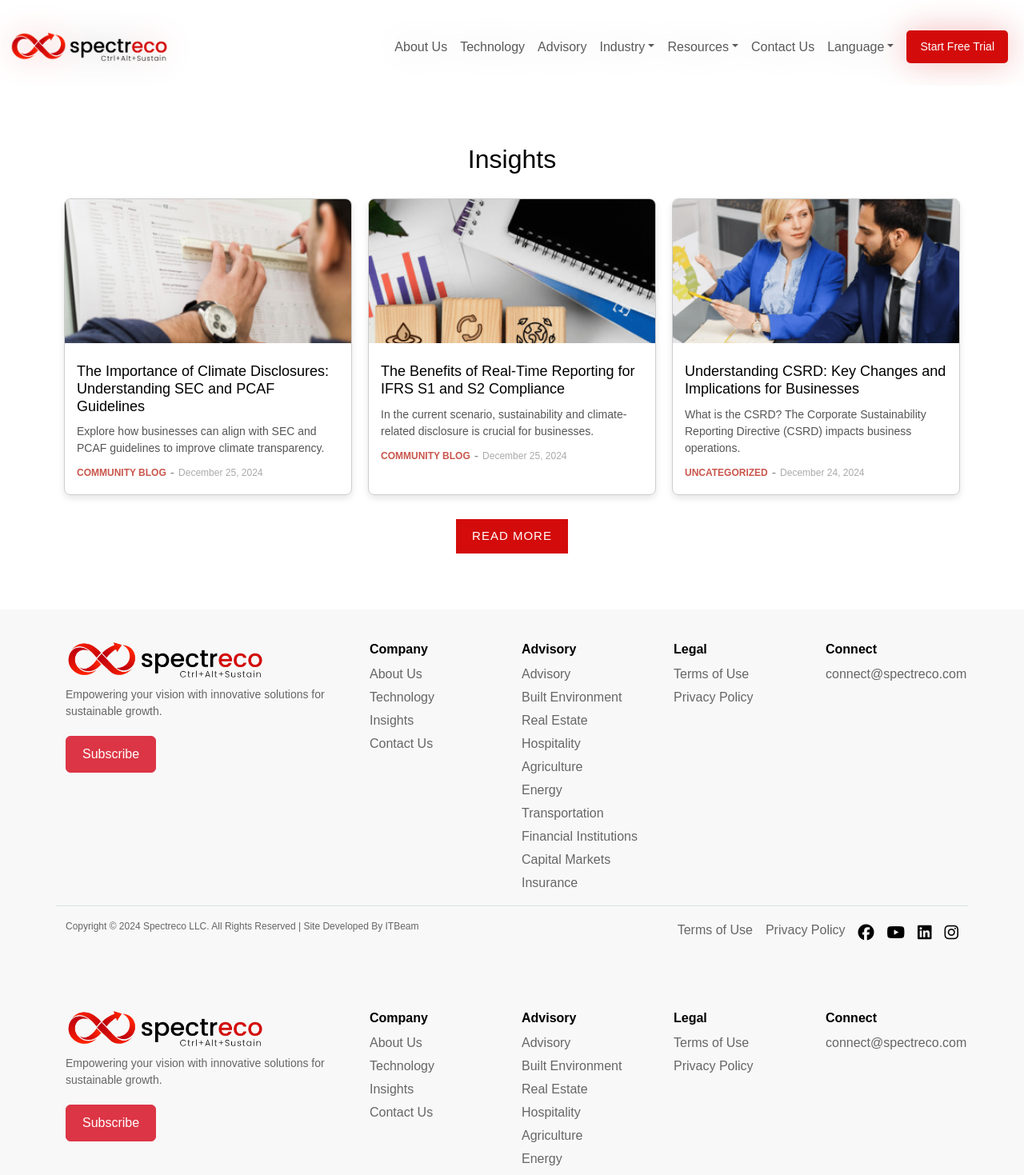
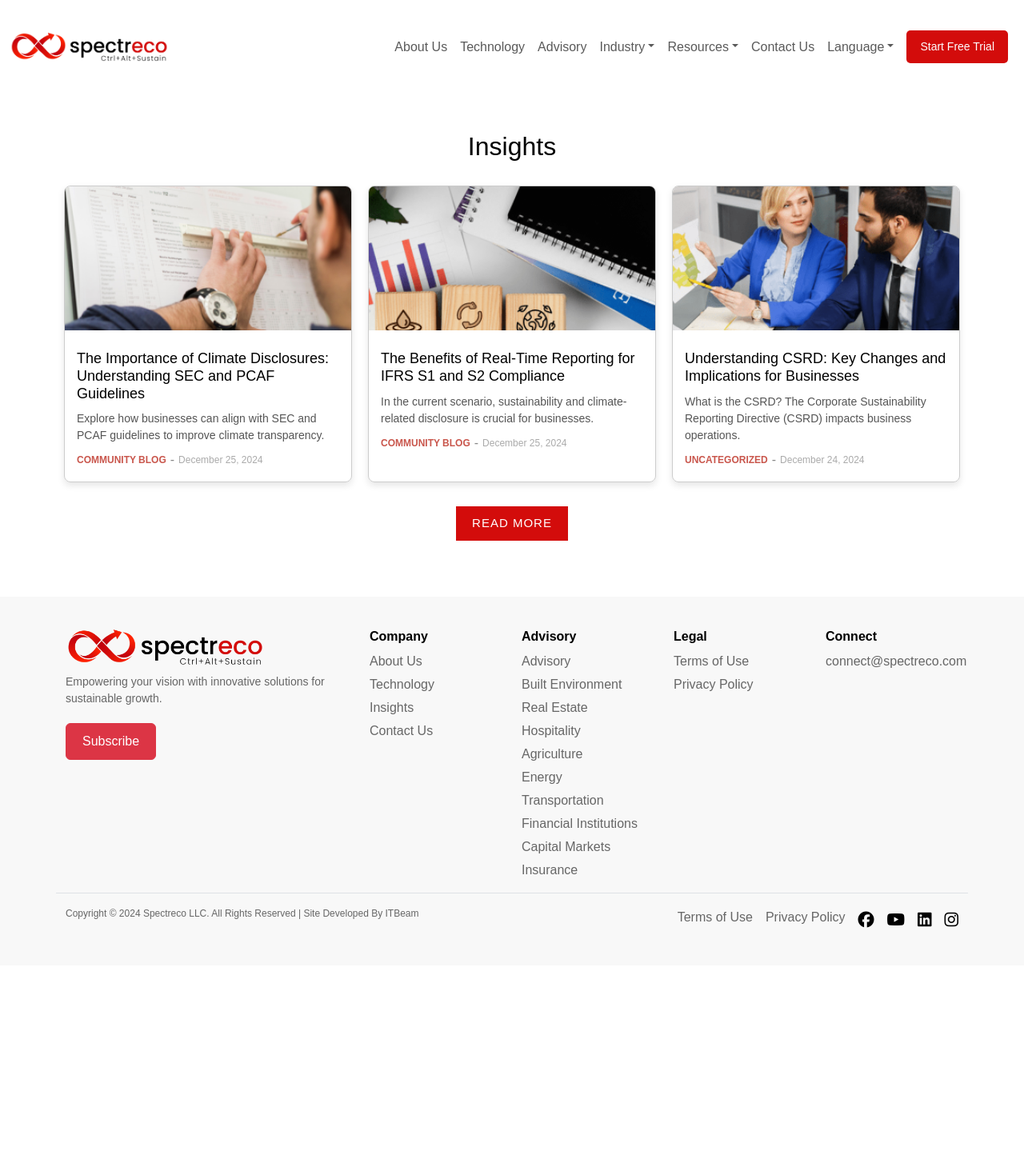
Before and after one commit to Muzzamil-02/SpectrecoWebsiteNext, a Next.js app: page /resources/insights in a window 1280 px wide. Shown: the top 1469 px of the page at 80% size. After the commit the page ends 1207 px from the top, so only its background shows below. Built offline with nearby package versions, Linux system fonts and the light colour scheme.

Commit message:
new changes

```diff
--- a/src/app/contactus/page.jsx
+++ b/src/app/contactus/page.jsx
@@ -8,11 +8,9 @@ import Footer from '@/components/common/Footer'
 const pages = () => {
   return (
     <>
-    <Navbar/>
       <CalendlyEmbed/>
       <StartConversation padding="true"/>
       <TickerComponent/>
-      <Footer/>
     </>
   )
 }
--- a/src/app/resources/insights/page.jsx
+++ b/src/app/resources/insights/page.jsx
@@ -6,9 +6,7 @@ import insightsData from '@/lib/constant/insights.json';
 const page = () => {
   return (
     <>
-      <Navbar />
       <Insights data={insightsData} />
-      <Footer />
     </>
   );
 };
--- a/src/app/resources/news-press/Page.jsx
+++ b/src/app/resources/news-press/Page.jsx
@@ -6,9 +6,7 @@ import pressreleeseData from '@/lib/constant/pressreleese.json';
 const Page = () => {
   return (
     <>
-      <Navbar />
       <Insights data={pressreleeseData} />
-      <Footer />
     </>
   );
 };
--- a/src/app/resources/research-publications/page.jsx
+++ b/src/app/resources/research-publications/page.jsx
@@ -1,6 +1,5 @@
 import React from 'react'
 import Footer from '@/components/common/Footer'
-import ResponsiveNavbar from '@/components/common/Navbar'
 import data from "@/lib/constant/resources.json";
 import { Col, Container, Row, Button } from 'react-bootstrap'
 
@@ -8,7 +7,6 @@ const page = () => {
   const { Section1, Section2, Section3, Section4 } = data.resources;
   return (
     <>
-      <ResponsiveNavbar />
       <Container>
         <Row>
           <Col sm={8}>
@@ -71,7 +69,6 @@ const page = () => {
           </Col>
         </Row>
       </Container>
-      <Footer />
     </>
   )
 }
```
